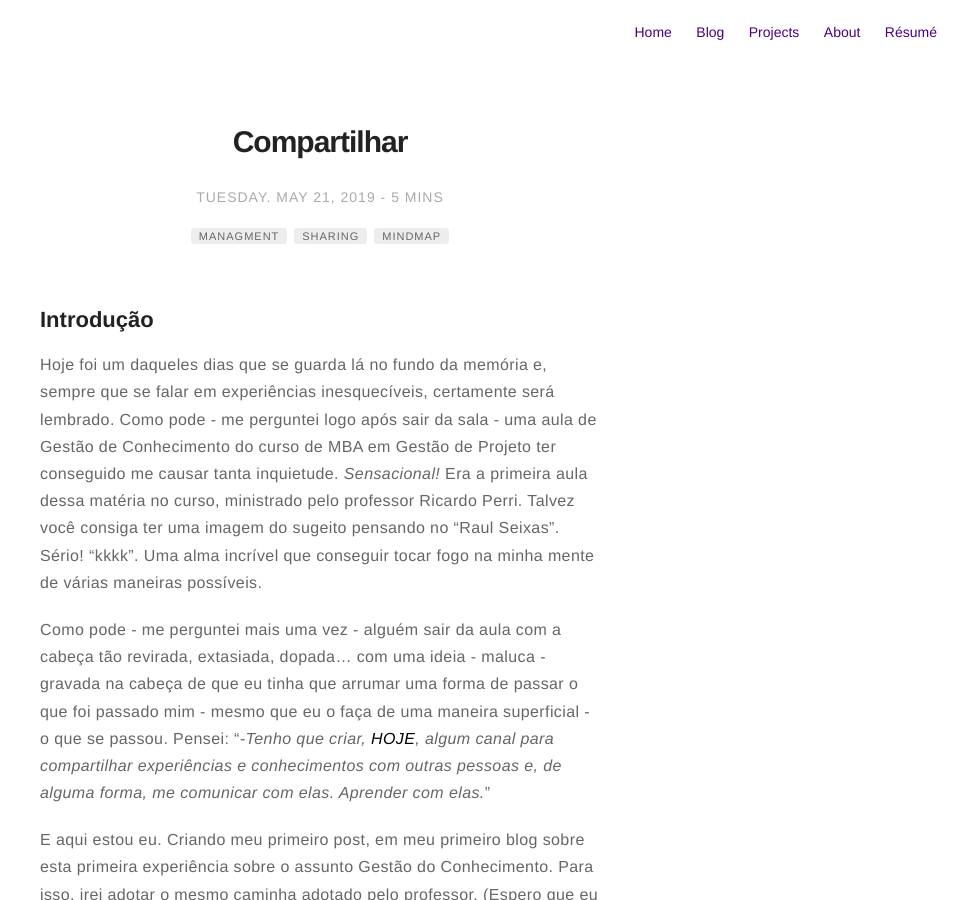
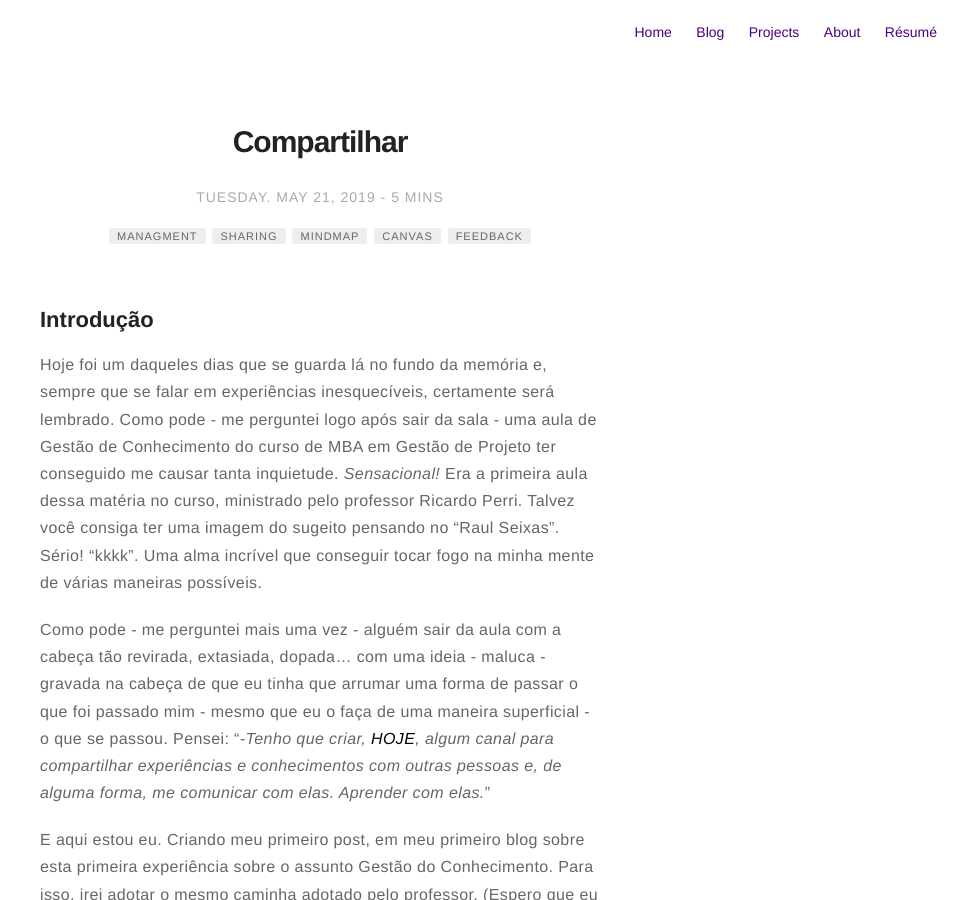
Before and after one commit to marmojezz/marmojezz.github.io, a Jekyll site: the page built from _posts/2019-05-21-gestao-de-conhecimento.markdown, in a window 1280 px wide and 900 px high. Shown: the whole window, without its empty margins (320-1280 px from the left). Built offline with Jekyll 4.4.1, drawn with Linux system fonts in a browser that asks for light colours; comment, search, counter and statistics services are not loaded.

Commit message:
Update 2019-05-21-gestao-de-conhecimento.markdown

```diff
--- a/_posts/2019-05-21-gestao-de-conhecimento.markdown
+++ b/_posts/2019-05-21-gestao-de-conhecimento.markdown
@@ -8,6 +8,8 @@ tag:
 - managment
 - sharing
 - mindmap
+- canvas
+- feedback
 category: blog
 author: jeffersonaraujo
 description: Compartilhamento do conhecimento humano
```
